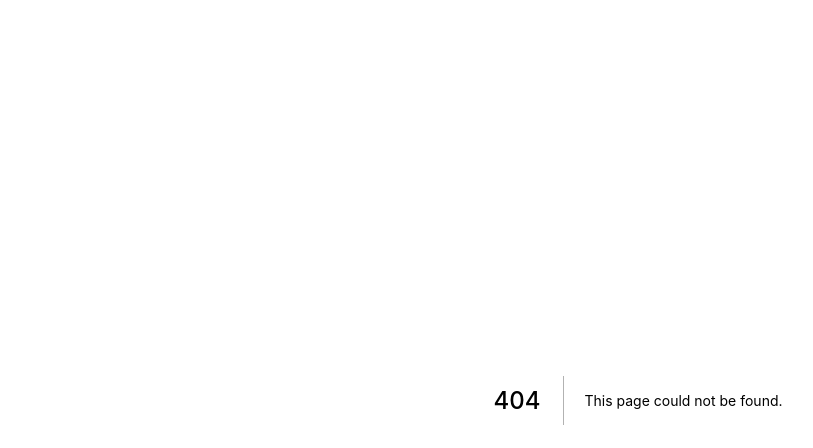
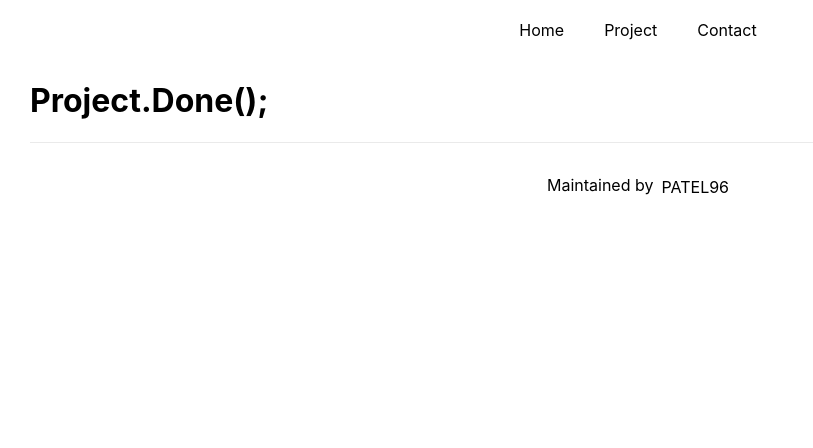
Before and after one commit to PATEL96/Raj.D.Patel.Portfolio, a Next.js app: page /Project in a window 1280 px wide. Before the commit this address had no page. Shown: the top 448 px of the page, without its empty margins (2-815 px from the left). Built offline with nearby package versions, Linux system fonts and the light colour scheme.

Commit message:
feat: Home.Started();

```diff
--- /dev/null
+++ b/pages/Components/Navbar.js
@@ -0,0 +1,24 @@
+import Link from "next/link";
+import styles from '../../styles/Navbar.module.css'
+
+export default function Navbar() {
+    return (
+        <div className={styles.Navbar}>
+            <li className={styles.Links}>
+                <Link href="/">
+                    Home
+                </Link>
+            </li>
+            <li className={styles.Links}>
+                <Link href="/Project" >
+                    Project
+                </Link>
+            </li>
+            <li className={styles.Links}>
+                <Link href="/Contact" >
+                    Contact
+                </Link>
+            </li>
+        </div>
+    );
+}
--- /dev/null
+++ b/pages/Project.js
@@ -0,0 +1,33 @@
+import Head from 'next/head'
+import styles from '../styles/Home.module.css'
+import Navbar from './Components/Navbar'
+
+export default function Home() {
+    return (
+        <div className={styles.container}>
+            <Head>
+                <title>Learning Next</title>
+                <meta name="description" content="Generated by create next app" />
+                <link rel="icon" href="/favicon.ico" />
+            </Head>
+            <Navbar />
+            <main>
+                <h1>
+                    Project.Done();
+                </h1>
+            </main>
+            <footer className={styles.footer}>
+                <a
+                    href="https://github.com/PATEL96"
+                    target="_blank"
+                    rel="noopener noreferrer"
+                >
+                    Maintained by{' '}
+                    <span className={styles.logo}>
+                        PATEL96
+                    </span>
+                </a>
+            </footer>
+        </div>
+    )
+}
--- /dev/null
+++ b/styles/Navbar.module.css
@@ -0,0 +1,10 @@
+.Navbar {
+    display: flex;
+    align-items: center;
+    justify-content: center;
+}
+
+.Links {
+    list-style: none;
+    padding: 20px;
+}
```
Also changed, not shown: pages/Contact.js (added, +33 -0 lines), pages/Objects/Hobbies.js (added, +7 -0 lines), pages/Objects/Me.js (added, +7 -0 lines), pages/Objects/Qualification.js (added, +7 -0 lines), pages/index.js (+27 -44 lines).
